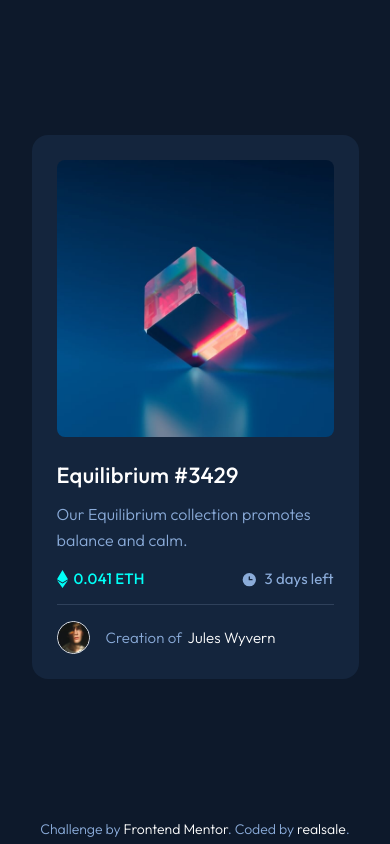
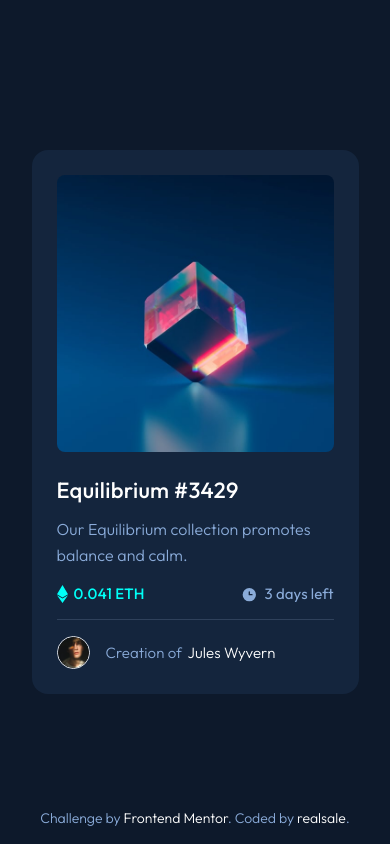
Before and after one commit to realsale/frontend-mentor, a website: page challenges/nft-preview-card-component/index.html in a window 390 px wide. Drawn offline with Linux system fonts and the light colour scheme.

Commit message:
refactor: change grid to flex

```diff
--- a/challenges/nft-preview-card-component/index.html
+++ b/challenges/nft-preview-card-component/index.html
@@ -1,5 +1,5 @@
 <!DOCTYPE html>
-<html lang="en">
+<html lang="en" class="h-full">
   <head>
     <meta charset="UTF-8">
     <meta name="viewport" content="width=device-width, initial-scale=1.0"> <!-- displays site properly based on user's device -->
@@ -13,9 +13,10 @@
     <link href="https://fonts.googleapis.com/css2?family=Outfit:wght@300;400;500;600&display=swap" rel="stylesheet">
   </head>
 
-  <body class="h-screen bg-dark-blue font-outfit grid grid-rows-[auto_30px] items-center justify-items-center md:relative md:grid-rows-none">
-    <main>
-      <figure class="max-w-[327px] p-[25px] bg-dark-blue-card rounded-2xl md:max-w-[350px]">
+  <body class="h-full flex flex-col justify-between items-center bg-dark-blue font-outfit">
+    <!-- margin-top 52 is the same length as footer -->
+    <main class="px-4 mt-[52px] flex-grow flex items-center">
+      <figure class="max-w-[327px] p-[25px] bg-dark-blue-card rounded-2xl md:max-w-[350px] md:shadow-card">
         <a href="#">
           <div class="relative rounded-lg overflow-hidden group">
             <img class="w-full" src="./images/image-equilibrium.jpg" alt="Equilibrium" />
@@ -59,7 +60,7 @@
       </figure>
     </main>
 
-    <footer class="text-soft-blue text-sm font-light text-center md:absolute md:bottom-4 md:left-0 md:right-0">
+    <footer class="p-4 text-soft-blue text-sm font-light text-center">
       Challenge by <a class="text-white hover:text-cyan active:text-cyan" href="https://www.frontendmentor.io?ref=challenge" target="_blank">Frontend Mentor</a>.
       Coded by <a class="text-white hover:text-cyan active:text-cyan" href="#">realsale</a>.
     </footer>
--- a/challenges/nft-preview-card-component/tailwind.config.js
+++ b/challenges/nft-preview-card-component/tailwind.config.js
@@ -14,6 +14,9 @@ module.exports = {
       },
       fontFamily: {
         outfit: ["Outfit", "serif"]
+      },
+      boxShadow: {
+        "card": "0 0 45px hsl(217deg 54% 11%), 0 0 35px hsl(217deg 54% 9%), 0 0 20px hsl(217deg 54% 6%)"
       }
     },
   },
```
Also changed, not shown: challenges/nft-preview-card-component/dist/index.css.
